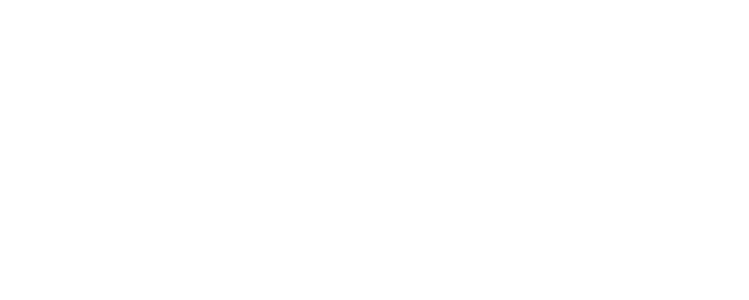
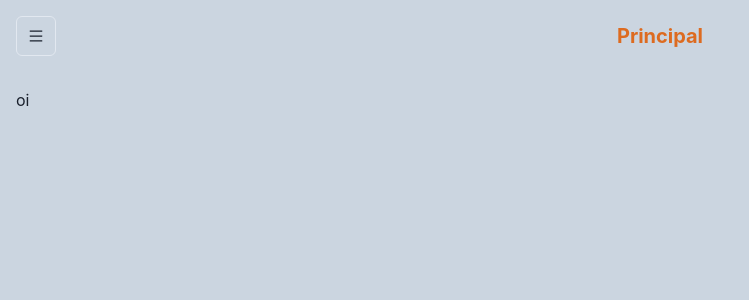
Before and after one commit to MaykonLacerda/webpaiol-front, a React (Vite) app: page /home in a window 1280 px wide. Before the commit this address had no page. Shown: the top 300 px of the page, without its empty margins (0-749 px from the left). Built offline with nearby package versions, Linux system fonts and the light colour scheme.

Commit message:
feat: create dashboard layout

```diff
--- /dev/null
+++ b/src/components/commons/overlay/Menu/index.tsx
@@ -0,0 +1,40 @@
+import {
+  IconButton,
+  Menu as $Menu,
+  MenuButton as $MenuButton,
+  MenuItem as $MenuItem,
+  MenuItemProps as $MenuItemProps,
+  MenuList as $MenuList,
+  MenuProps as $MenuProps,
+} from '@chakra-ui/react';
+import { ReactNode } from 'react';
+
+export type MenuItem = {
+  description?: string;
+  props: $MenuItemProps;
+}
+
+export type Props = Omit<$MenuProps, 'children'> & {
+  menuIcon: ReactNode;
+  items: MenuItem[];
+};
+
+export function Menu({ menuIcon, items, ...props }: Props) {
+  return (
+    <$Menu {...props}>
+      <$MenuButton
+        as={IconButton}
+        aria-label="Options"
+        icon={menuIcon}
+        variant="outline"
+      />
+      <$MenuList>
+        {items?.map((item) => (
+          <$MenuItem {...item.props}>
+            {item.description}
+          </$MenuItem>
+        ))}
+      </$MenuList>
+    </$Menu>
+  );
+}
--- /dev/null
+++ b/src/layouts/Dashboard/index.tsx
@@ -0,0 +1,43 @@
+import { Box } from 'components/commons/layout/Box';
+import { Flex } from 'components/commons/layout/Flex';
+import { Menu, MenuItem } from 'components/commons/overlay/Menu';
+import { Title } from 'components/commons/typography/Title';
+import { ReactNode } from 'react';
+import { AiOutlineMenu } from 'react-icons/ai';
+import { useLocation, useNavigate } from 'react-router-dom';
+import { handleRouteRule } from 'utils/handleRouteRule';
+
+type Props = {
+  children: ReactNode;
+}
+
+export function DashboardLayout({ children }: Props) {
+  const navigate = useNavigate();
+  const { pathname } = useLocation();
+  const { routes, menu } = handleRouteRule('admin');
+  const pageTitle = routes.find((menu) => menu.link === pathname);
+  const menuItems: MenuItem[] = menu.map((menu) => ({
+    description: menu.name,
+    props: {
+      key: menu.key,
+      icon: menu.icon,
+      onClick: () => navigate(menu.link),
+    },
+  }));
+
+  return (
+    <Box w="100%" bg="gray.300" minH="100%">
+      <Flex direction="column">
+        <Box>
+          <Flex align="center" justify="center" p="1rem">
+            <Menu menuIcon={<AiOutlineMenu />} items={menuItems} />
+            <Title>{pageTitle?.name}</Title>
+          </Flex>
+        </Box>
+        <Box p="1rem">
+          {children}
+        </Box>
+      </Flex>
+    </Box>
+  );
+}
--- /dev/null
+++ b/src/pages/Home/index.tsx
@@ -0,0 +1,9 @@
+import { DashboardLayout } from 'layouts/Dashboard';
+
+export function Home() {
+  return (
+    <DashboardLayout>
+      oi
+    </DashboardLayout>
+  );
+}
--- a/src/routes/index.tsx
+++ b/src/routes/index.tsx
@@ -5,14 +5,21 @@
 import { PUBLICS } from './publics';
 
 export function AppRoutes() {
+  const publicRoutes = Object.entries(PUBLICS).map(([key, { element, path }]) => (
+    <Route key={key} element={element} path={path} />
+  ));
+  const privateRoutes = Object.entries(PRIVATES).map(([key, { element, path }]) => (
+    <Route key={key} element={element} path={path} />
+  ));
+
   return (
     <BrowserRouter>
       <Routes>
         <Route element={<PublicRoutes />}>
-          {Object.entries(PUBLICS).map(([key, props]) => <Route key={key} {...props} />)}
+          {publicRoutes}
         </Route>
         <Route element={<PrivateRoutes />}>
-          {Object.entries(PRIVATES).map(([key, props]) => <Route key={key} {...props} />)}
+          {privateRoutes}
         </Route>
       </Routes>
     </BrowserRouter>
--- a/src/routes/privates.tsx
+++ b/src/routes/privates.tsx
@@ -1,5 +1,16 @@
+import { Home } from 'pages/Home';
 import { IRoutes } from 'types/routes';
+import { AiOutlineHome } from 'react-icons/ai';
 
 export const PRIVATES: IRoutes = {
-  Dashboard: { id: '1', element: <div>Seja bem-vindo</div>, path: '/dashboard' },
+  Home: {
+    id: '1',
+    element: <Home />,
+    path: '/home',
+    rules: ['admin', 'owner'],
+    title: 'Principal',
+    menu: {
+      icon: <AiOutlineHome />,
+    },
+  },
 };
--- a/src/templates/Login/index.tsx
+++ b/src/templates/Login/index.tsx
@@ -16,7 +16,7 @@
   const onSubmit = (data: FieldValues) => {
     console.log(data);
 
-    navigate('/dashboard');
+    navigate('/home');
   };
 
   return (
@@ -38,7 +38,7 @@
             Não possui uma conta?
           </Text>
           <Text cursor="pointer" fontWeight="bold" color="orange.500" onClick={() => navigate('/register')}>
-            Cadastre-se aqui
+            Cadastrar
           </Text>
         </Flex>
       </Flex>
--- a/src/templates/Register/index.tsx
+++ b/src/templates/Register/index.tsx
@@ -42,7 +42,7 @@
             Já possui uma conta?
           </Text>
           <Text cursor="pointer" mx="auto" fontWeight="bold" color="orange.500" onClick={() => navigate('/login')}>
-            Faça login
+            Fazer login
           </Text>
         </Flex>
       </Box>
--- a/src/types/routes.ts
+++ b/src/types/routes.ts
@@ -1,7 +1,13 @@
+import { ReactElement } from 'react';
 import { PathRouteProps } from 'react-router-dom';
 
 export type IRoutes = {
   [key in string]: PathRouteProps & {
     id: string;
+    rules?: string[];
+    title: string;
+    menu?: {
+      icon: ReactElement;
+    }
   };
 };
--- /dev/null
+++ b/src/utils/handleRouteRule.ts
@@ -0,0 +1,21 @@
+import { PRIVATES } from 'routes/privates';
+
+export const handleRouteRule = (rule: string) => {
+  const enabled = Object.entries(PRIVATES).filter(
+    ([_, value]) => (value.rules?.includes(rule)),
+  );
+
+  const enableRoutes = enabled.map(([key, value]) => ({
+    key,
+    icon: value?.menu?.icon,
+    name: value?.title,
+    link: value.path,
+  }));
+
+  const menuOptions = enableRoutes.filter((route) => !!route.icon);
+
+  return {
+    routes: enableRoutes,
+    menu: menuOptions,
+  };
+};
```
